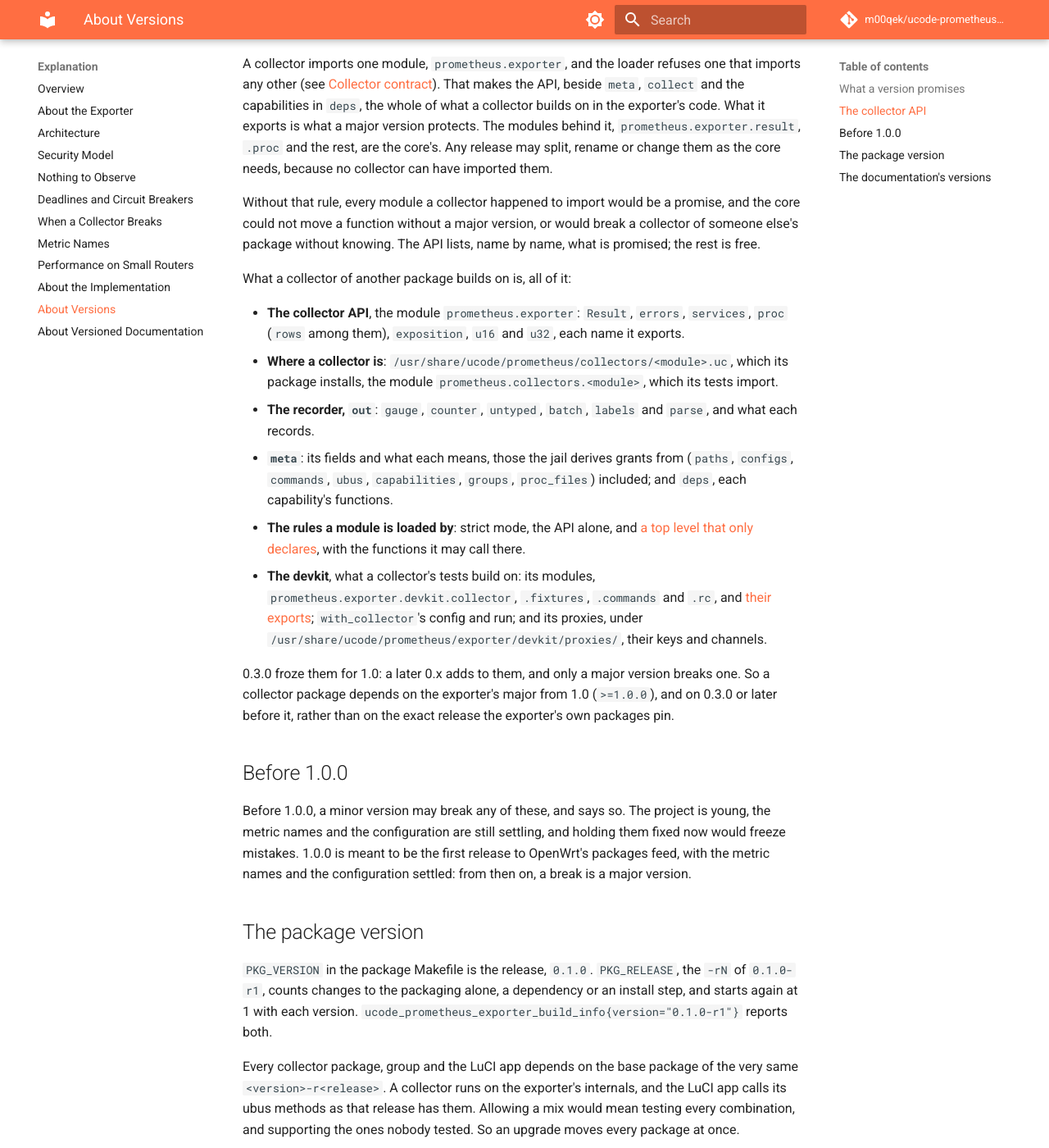
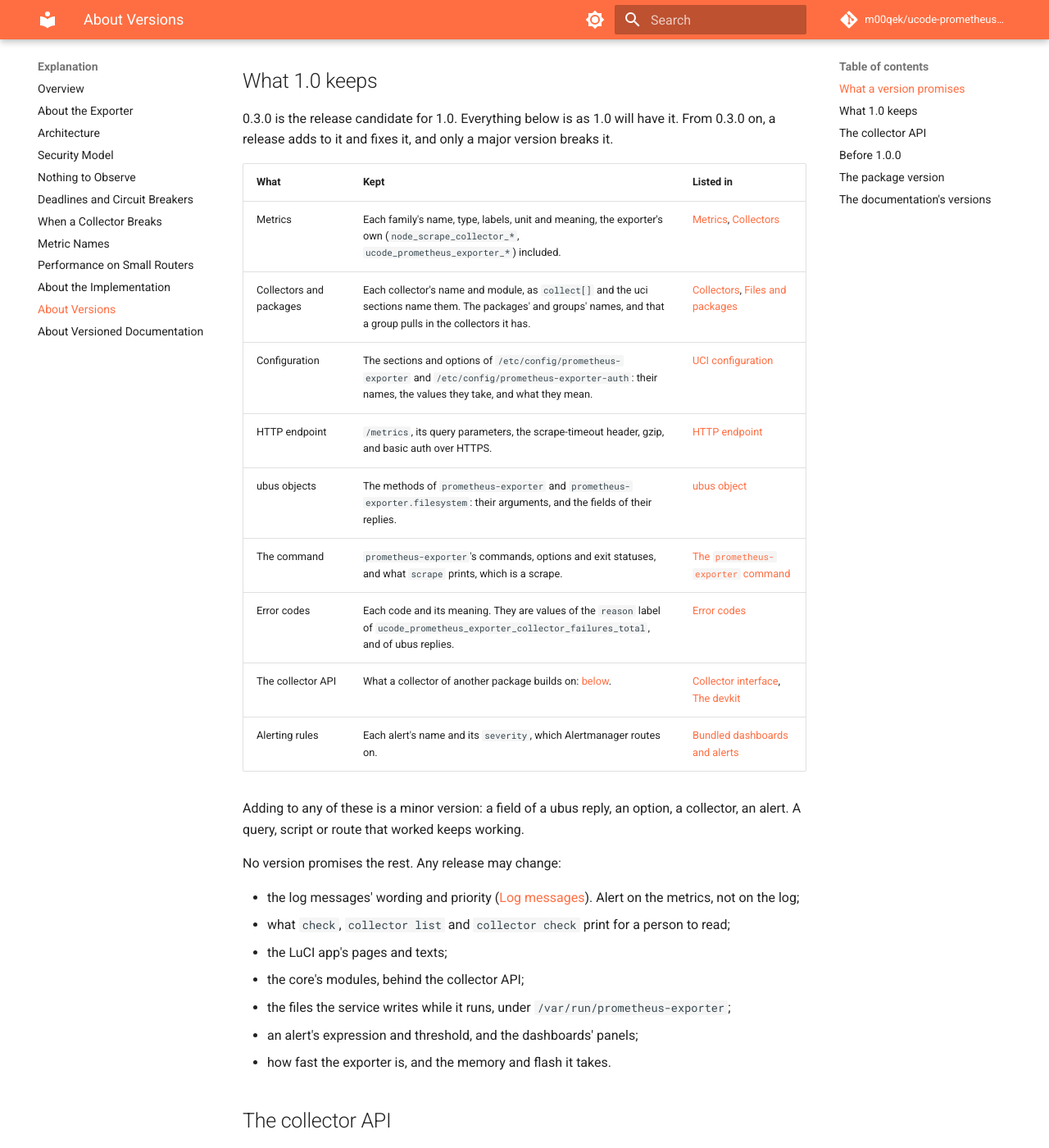
Before and after one commit to m00qek/ucode-prometheus-exporter, an MkDocs documentation site: the page built from docs/explanation/versions.md, in a window 1280 px wide and 1400 px high, scrolled down 854 px. Shown: the whole window at 82% size. Built offline with MkDocs 1.6.1 and Material for MkDocs 9.7.7, drawn with Linux system fonts in a browser that asks for light colours; comment, search, counter and statistics services are not loaded; some of the changed text lies outside the part shown.

Commit message:
Say what 1.0 keeps of 0.3.0, and that from 0.3.0 on only a major version breaks it

```diff
--- a/docs/explanation/versions.md
+++ b/docs/explanation/versions.md
@@ -14,6 +14,36 @@ People build on the exporter in several ways: queries and dashboards on its metr
 
 A new case of nothing to observe is a minor change, though it changes what a scrape says of a collector: a collector that failed on some device now succeeds there, with `node_scrape_collector_observing` 0. Nothing that worked stops working, and an alert on failures fires less, for the right reason.
 
+A value that was wrong is fixed in a patch, and the CHANGELOG says so: a counter that counted the wrong thing, or a gauge in the wrong unit. Queries on it change, but they were reading a bug.
+
+## What 1.0 keeps
+
+0.3.0 is the release candidate for 1.0. Everything below is as 1.0 will have it. From 0.3.0 on, a release adds to it and fixes it, and only a major version breaks it.
+
+| What | Kept | Listed in |
+| :--- | :--- | :--- |
+| Metrics | Each family's name, type, labels, unit and meaning, the exporter's own (`node_scrape_collector_*`, `ucode_prometheus_exporter_*`) included. | [Metrics](../reference/metrics.md), [Collectors](../reference/collectors.md) |
+| Collectors and packages | Each collector's name and module, as `collect[]` and the uci sections name them. The packages' and groups' names, and that a group pulls in the collectors it has. | [Collectors](../reference/collectors.md#packages), [Files and packages](../reference/files.md) |
+| Configuration | The sections and options of `/etc/config/prometheus-exporter` and `/etc/config/prometheus-exporter-auth`: their names, the values they take, and what they mean. | [UCI configuration](../reference/uci-config.md) |
+| HTTP endpoint | `/metrics`, its query parameters, the scrape-timeout header, gzip, and basic auth over HTTPS. | [HTTP endpoint](../reference/http.md) |
+| ubus objects | The methods of `prometheus-exporter` and `prometheus-exporter.filesystem`: their arguments, and the fields of their replies. | [ubus object](../reference/ubus.md) |
+| The command | `prometheus-exporter`'s commands, options and exit statuses, and what `scrape` prints, which is a scrape. | [The `prometheus-exporter` command](../reference/command.md) |
+| Error codes | Each code and its meaning. They are values of the `reason` label of `ucode_prometheus_exporter_collector_failures_total`, and of ubus replies. | [Error codes](../reference/error-codes.md) |
+| The collector API | What a collector of another package builds on: [below](#the-collector-api). | [Collector interface](../reference/collector-interface.md), [The devkit](../reference/devkit.md) |
+| Alerting rules | Each alert's name and its `severity`, which Alertmanager routes on. | [Bundled dashboards and alerts](../how-to/dashboards-and-alerts.md#what-each-alert-means) |
+
+Adding to any of these is a minor version: a field of a ubus reply, an option, a collector, an alert. A query, script or route that worked keeps working.
+
+No version promises the rest. Any release may change:
+
+- the log messages' wording and priority ([Log messages](../reference/log-messages.md)). Alert on the metrics, not on the log;
+- what `check`, `collector list` and `collector check` print for a person to read;
+- the LuCI app's pages and texts;
+- the core's modules, behind the collector API;
+- the files the service writes while it runs, under `/var/run/prometheus-exporter`;
+- an alert's expression and threshold, and the dashboards' panels;
+- how fast the exporter is, and the memory and flash it takes.
+
 ## The collector API
 
 A collector imports one module, `prometheus.exporter`, and the loader refuses one that imports any other (see [Collector contract](../reference/collector-contract.md#what-a-collector-may-import)). That makes the API, beside `meta`, `collect` and the capabilities in `deps`, the whole of what a collector builds on in the exporter's code. What it exports is what a major version protects. The modules behind it, `prometheus.exporter.result`, `.proc` and the rest, are the core's. Any release may split, rename or change them as the core needs, because no collector can have imported them.
@@ -29,11 +59,15 @@ What a collector of another package builds on is, all of it:
 - **The rules a module is loaded by**: strict mode, the API alone, and [a top level that only declares](../reference/collector-interface.md#the-top-level), with the functions it may call there.
 - **The devkit**, what a collector's tests build on: its modules, `prometheus.exporter.devkit.collector`, `.fixtures`, `.commands` and `.rc`, and [their exports](../reference/devkit.md); `with_collector`'s config and run; and its proxies, under `/usr/share/ucode/prometheus/exporter/devkit/proxies/`, their keys and channels.
 
-0.3.0 froze them for 1.0: a later 0.x adds to them, and only a major version breaks one. So a collector package depends on the exporter's major from 1.0 (`>=1.0.0`), and on 0.3.0 or later before it, rather than on the exact release the exporter's own packages pin.
+0.3.0 froze them for 1.0, with the rest of [what 1.0 keeps](#what-10-keeps): a later 0.x adds to them, and only a major version breaks one. So a collector package depends on the exporter's major from 1.0 (`>=1.0.0`), and on 0.3.0 or later before it, rather than on the exact release the exporter's own packages pin.
 
 ## Before 1.0.0
 
-Before 1.0.0, a minor version may break any of these, and says so. The project is young, the metric names and the configuration are still settling, and holding them fixed now would freeze mistakes. 1.0.0 is meant to be the first release to OpenWrt's packages feed, with the metric names and the configuration settled: from then on, a break is a major version.
+In 0.1 and 0.2, a minor version could break any of these, and said so. The metric names and the configuration were still settling, and holding them fixed then would have frozen mistakes.
+
+0.3.0 settled them. From 0.3.0 on, a 0.x release breaks nothing of [what 1.0 keeps](#what-10-keeps), as if it were already 1.x. So a router on 0.3 upgrades to 1.0 as to a minor version, and the dashboards, alerts, scripts and collectors written for 0.3 keep working.
+
+1.0.0 is meant to be the first release to OpenWrt's packages feed. It adds nothing that breaks 0.3.
 
 ## The package version
 
```
Also changed, not shown: CHANGELOG.md (+2 -2 lines), docs/explanation/index.md (+1 -1 lines), docs/how-to/upgrade.md (+1 -1 lines).
